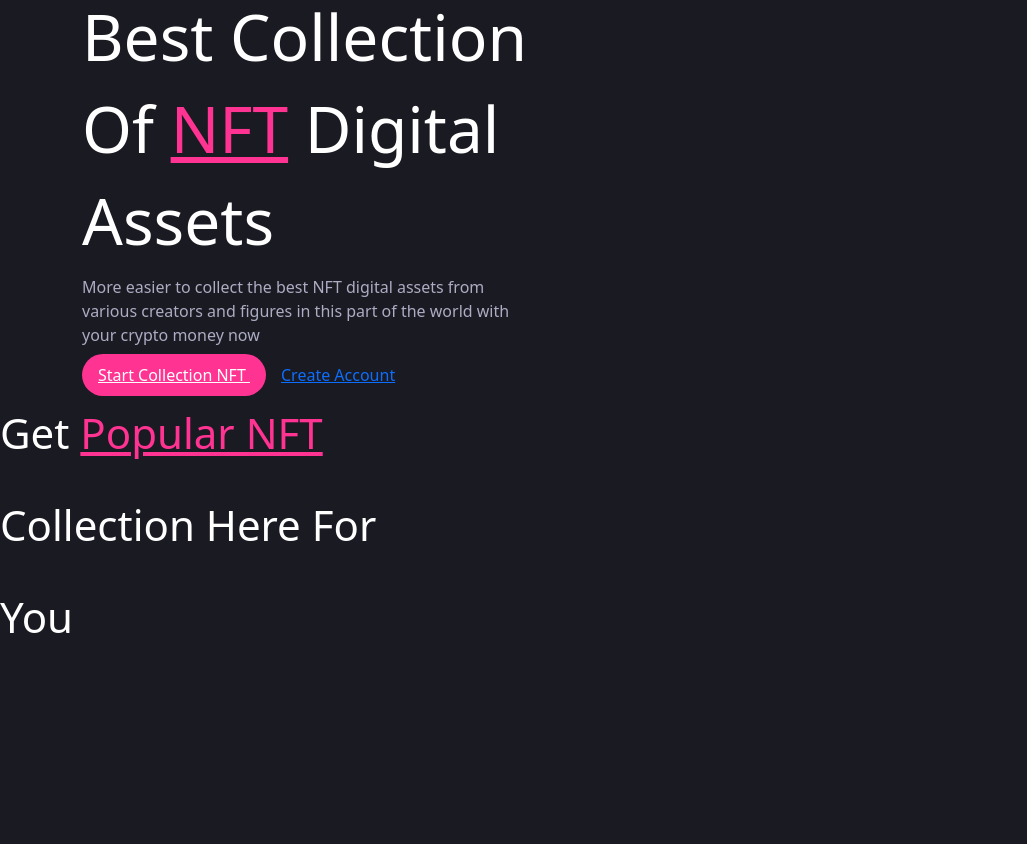
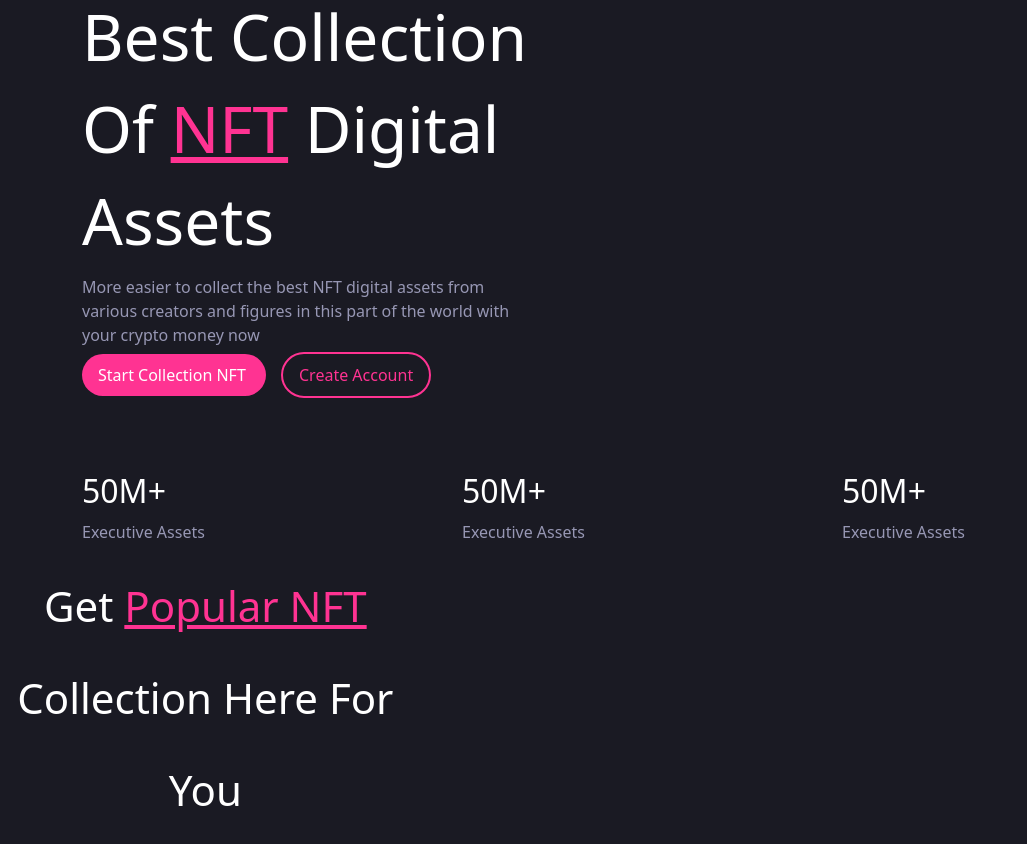
Before and after one commit to prodige93/maquetteFigma, a plain HTML site: page index.html in a window 1280 px wide. Shown: the part 69-913 px from the top of the page, without its empty margins (0-1027 px from the left). Before the commit the page ends 800 px from the top, so only its background shows below. Drawn offline with nearby package versions, Linux system fonts and the light colour scheme.

Commit message:
first commit

```diff
--- a/assets/css/style.css
+++ b/assets/css/style.css
@@ -1,6 +1,8 @@
 :root{
     --rose:#FF3392;
     --blanc: #FFF;
+    --gris: #9797B4;
+    --noir: #1A1A236B;
 }
 body {
     background-color: #1A1A23;
@@ -17,8 +19,7 @@ h1{
     line-height: 92px;
 }
 p{
-    color: #ACACC3;
-
+    color: var(--gris);
 }
 u{
     color: var(--rose);
@@ -29,7 +30,31 @@ u{
     border-radius: 100px;
     color: var(--blanc);
     margin-right: 15px;
+    text-decoration: none;
 }
+.cta-nf{
+    background-color: transparent;
+    padding: 10px 16px 10px 16px;
+    border-radius: 100px;
+    color: var(--rose);
+    border: 2px solid var(--rose);
+    text-decoration: none;
+}
+.det{
+    color: var(--blanc);
+    margin-bottom: 5px;
+    font-size: 32px;
+}
+.cta{
+    margin-top: 10px;
+    margin-bottom: 80px;
+    color: var(--gris);
+}
+.col{
+    margin-right: 10px;
+}
+
+
 
 
 
@@ -41,6 +66,5 @@ h2 {
     color: var(--blanc);
     font-size: 42px;
     line-height: 92px;
-
-
+    text-align: center;
 }
--- a/index.html
+++ b/index.html
@@ -55,9 +55,31 @@
           <a class="cta-nft" href="#">
             Start Collection NFT
           </a>
-          <a href="#" class="cta-account">
+          <a class="cta-nf" href="#">
             Create Account
           </a>
+        </div>
+        <div class="container">
+          <div class="row">
+            <div class="col-4">
+              <p class="cta" href="#">
+                <p class="det">50M+</p>
+                <p>Executive Assets</p>
+              </p>
+            </div>
+            <div class="col-4">
+              <p class="cta" href="#">
+                <p class="det">50M+</p>
+                <p>Executive Assets</p>
+              </p>
+            </div>
+            <div class="col-4">
+              <p class="cta" href="#">
+                <p class="det">50M+</p>
+                <p>Executive Assets</p>
+              </p>
+            </div>
+          </div>
         </div>
       </div>
      </div>
@@ -75,7 +97,7 @@
 
 
 
-
+    <script src="site.js"></script>
     <script src="https://cdn.jsdelivr.net/npm/bootstrap@5.3.3/dist/js/bootstrap.bundle.min.js" integrity="sha384-YvpcrYf0tY3lHB60NNkmXc5s9fDVZLESaAA55NDzOxhy9GkcIdslK1eN7N6jIeHz" crossorigin="anonymous"></script>
   </body>
 </html>
```
Also changed, not shown: assets/js/site.js (added).
